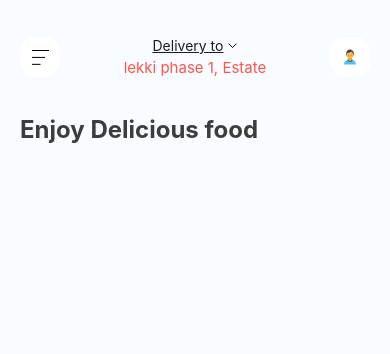
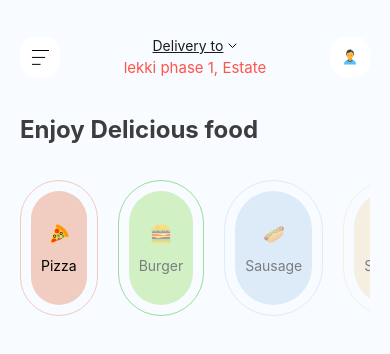
Before and after one commit to phamtuan1152001/EcommercePetShop, a React Native app: screen /Home in a window 390 px wide. Shown: the top 354 px of the page. Built offline with nearby package versions, Linux system fonts and the light colour scheme.

Commit message:
layout homepage

```diff
--- a/package.json
+++ b/package.json
@@ -16,11 +16,11 @@
     "expo-status-bar": "~1.6.0",
     "formik": "^2.4.5",
     "react": "18.2.0",
-    "react-native": "0.72.4",
+    "react-native": "0.72.5",
     "react-native-safe-area-context": "^4.6.3",
     "react-native-screens": "~3.22.0",
-    "react-native-snap-carousel": "^3.9.1",
-    "react-native-svg": "^13.14.0",
+    "react-native-snap-carousel": "^4.0.0-beta.6",
+    "react-native-svg": "13.9.0",
     "yup": "^1.2.0"
   },
   "devDependencies": {
--- a/src/screens/Home/Components/TypeItem.js
+++ b/src/screens/Home/Components/TypeItem.js
@@ -1,24 +1,38 @@
 import { style } from "../style";
 
 import React from "react";
-import {
-  Text,
-  View,
-  Button,
-  Image,
-  ScrollView,
-  Dimensions,
-} from "react-native";
+import { Text, View, Image, TouchableOpacity } from "react-native";
 
-const TypeItem = ({ name, image, color, cover }) => {
+const TypeItem = ({
+  id,
+  name,
+  image,
+  color,
+  cover,
+  activeType,
+  handleActiveType = () => {},
+}) => {
+  // console.log("id", id);
   return (
-    <View style={style.homeWrapperBodyHeaderTypeBoxOutside}>
-      <View style={style.homeWrapperBodyHeaderTypeBoxInside}>
+    <View
+      key={id}
+      style={[
+        style.homeWrapperBodyHeaderTypeBoxOutside,
+        { borderColor: color, opacity: activeType === id ? 1 : 0.5 },
+      ]}
+    >
+      <TouchableOpacity
+        style={[
+          style.homeWrapperBodyHeaderTypeBoxInside,
+          { backgroundColor: cover },
+        ]}
+        onPress={() => handleActiveType(id)}
+      >
         <Image source={image} />
         <Text style={style.homeWrapperBodyHeaderTypeBoxInsideTitle}>
           {name}
         </Text>
-      </View>
+      </TouchableOpacity>
     </View>
   );
 };
--- a/src/screens/Home/Page/Homepage.js
+++ b/src/screens/Home/Page/Homepage.js
@@ -1,7 +1,7 @@
 import { style } from "../style";
 
-import React from "react";
-import { Text, View, Button, Image, ScrollView } from "react-native";
+import React, { useState } from "react";
+import { Text, View, Image, ScrollView } from "react-native";
 
 // @image and icon
 import { IconHamburgerMenu, IconArrowDown } from "../assets/svg";
@@ -14,6 +14,8 @@ import Samosa from "../assets/image/foodImage/Samosa.png";
 import TypeItem from "../Components/TypeItem";
 
 const Homepage = ({ navigation }) => {
+  const [activeType, setActiveType] = useState(0);
+
   const listType = [
     {
       id: 1,
@@ -44,17 +46,6 @@ const Homepage = ({ navigation }) => {
       cover: "#F0E3C1",
     },
   ];
-
-  const renderTypeFood = ({ item, index }) => {
-    return (
-      <TypeItem
-        name={item.name}
-        image={item.image}
-        color={item.color}
-        cover={item.cover}
-      />
-    );
-  };
 
   return (
     <View style={style.homeWrapper}>
@@ -88,18 +79,24 @@ const Homepage = ({ navigation }) => {
           <Text style={style.homeWrapperBodyHeaderTitle}>
             Enjoy Delicious food
           </Text>
-          <View style={style.homeWrapperBodyHeaderType}>
-            {/* <Carousel
-              layout={"default"}
-              // layoutCardOffset={`200`}
-              ref={isCarousel}
-              data={listType}
-              sliderWidth={500}
-              itemWidth={30}
-              renderItem={renderTypeFood}
-              onSnapToItem={(index) => console.log("index", index)}
-            /> */}
-          </View>
+          <ScrollView
+            contentContainerStyle={style.homeWrapperBodyHeaderType}
+            horizontal={true}
+          >
+            {listType.map((item, index) => {
+              return (
+                <TypeItem
+                  id={index}
+                  name={item.name}
+                  image={item.image}
+                  color={item.color}
+                  cover={item.cover}
+                  activeType={activeType}
+                  handleActiveType={setActiveType}
+                />
+              );
+            })}
+          </ScrollView>
         </View>
       </View>
     </View>
--- a/src/screens/Home/style.js
+++ b/src/screens/Home/style.js
@@ -90,19 +90,19 @@ export const style = StyleSheet.create({
     marginVertical: 35,
   },
   homeWrapperBodyHeaderType: {
-    // display: "flex",
-    // flexDirection: "row",
-    // justifyContent: "space-between",
-    // alignItems: "center",
-    // flex: 1,
-    // flexDirection: "row",
-    // justifyContent: "center",
-    backgroundColor: "red",
+    display: "flex",
+    flexDirection: "row",
+    justifyContent: "space-between",
+    alignItems: "center",
+    gap: 20,
   },
   homeWrapperBodyHeaderTypeBoxOutside: {
     borderWidth: 1,
-    borderColor: "#3EC032",
     borderRadius: 50,
+    display: "flex",
+    flexDirection: "column",
+    justifyContent: "center",
+    alignItems: "center",
   },
   homeWrapperBodyHeaderTypeBoxInside: {
     display: "flex",
@@ -110,8 +110,7 @@ export const style = StyleSheet.create({
     justifyContent: "center",
     alignItems: "center",
     gap: 10,
-    backgroundColor: "#A9E88B",
-    paddingVertical: 20,
+    paddingVertical: 30,
     paddingHorizontal: 10,
     margin: 10,
     borderRadius: 50,
```
Also changed, not shown: 1 other file (tests, documents, lock files or other folders).
